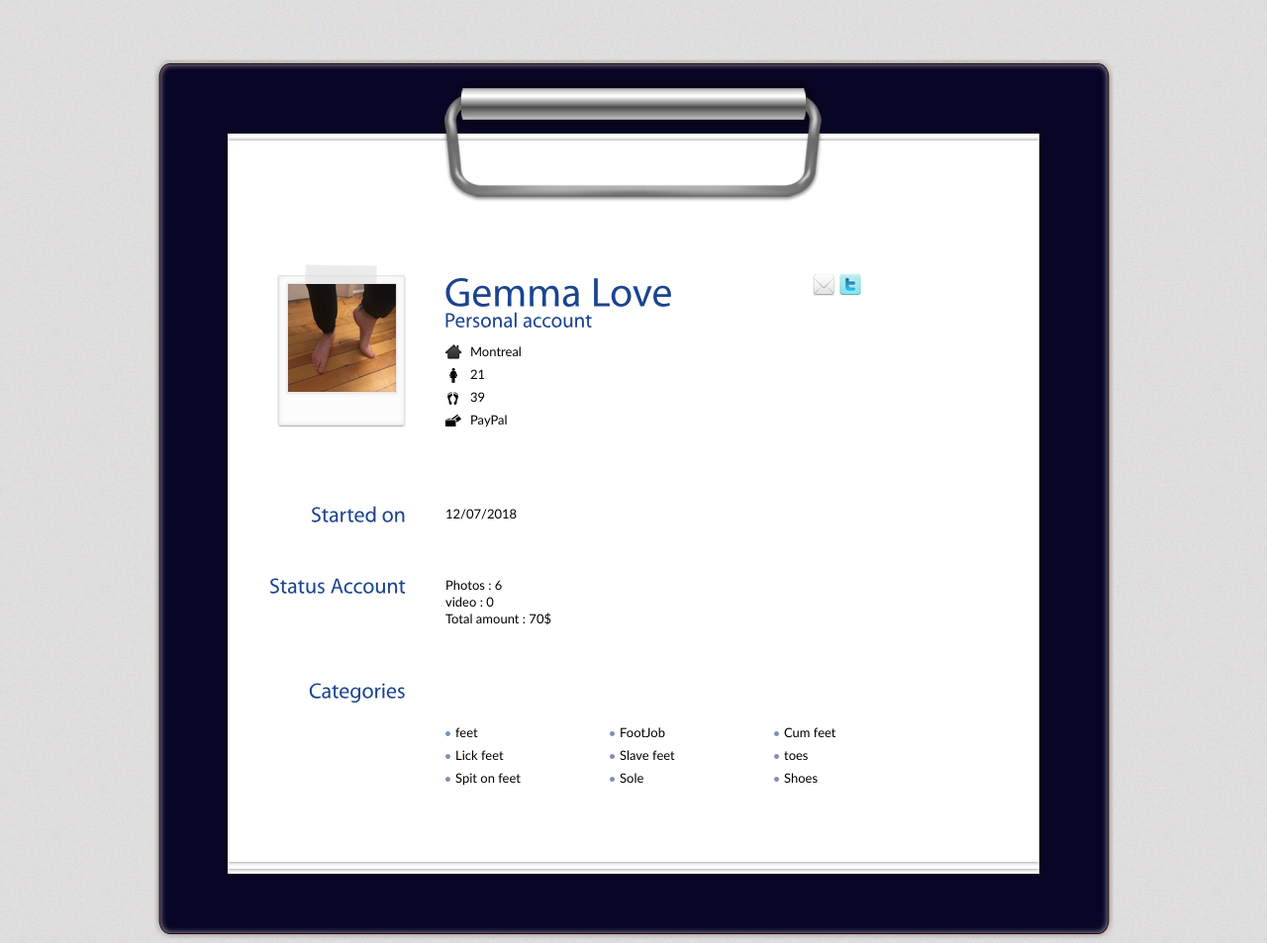
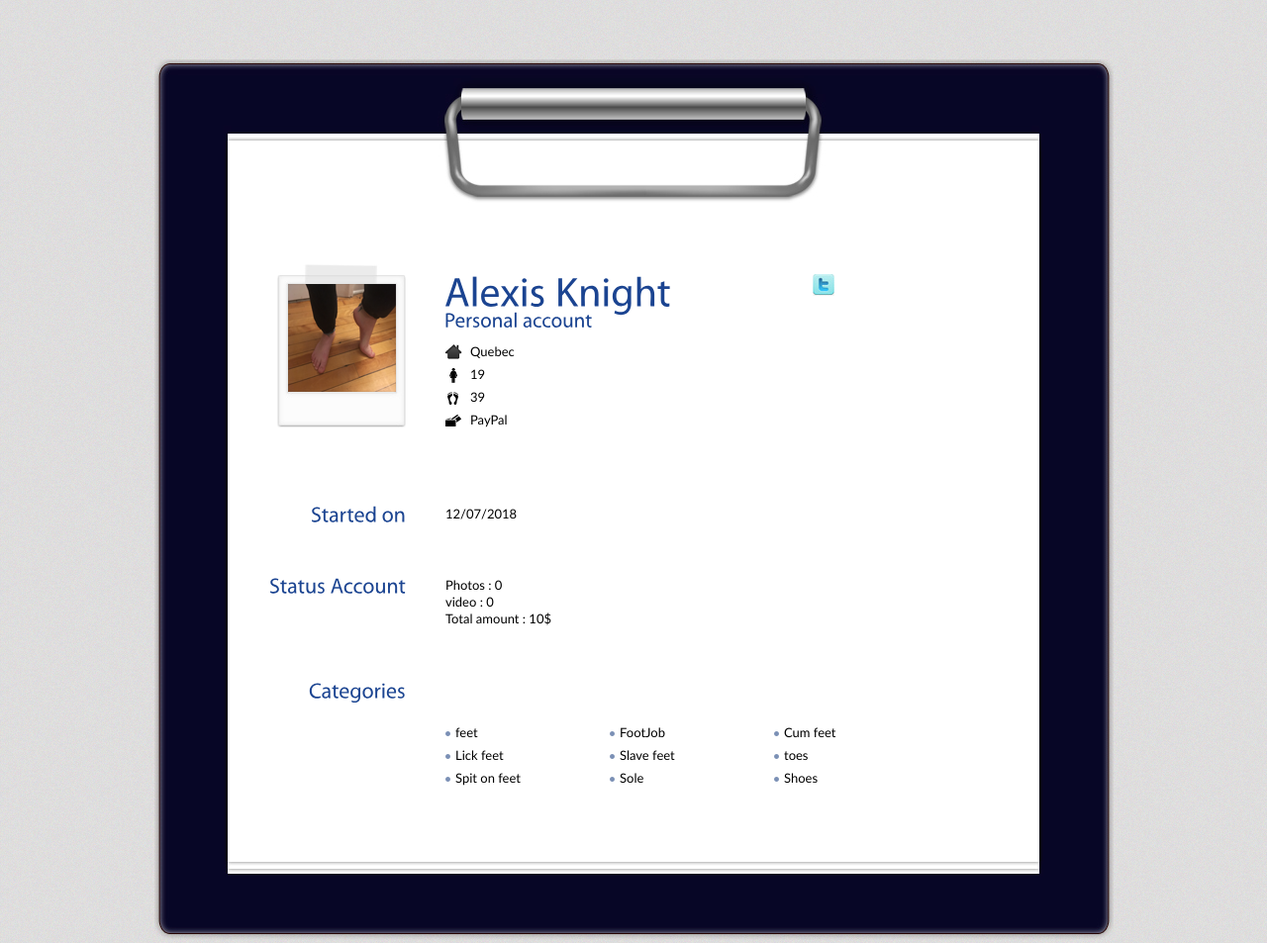
Before and after one commit to MegaFeet/Alexis-Knight, a plain HTML site: page index.html in a window 1280 px wide. Shown: the top 953 px of the page at 99% size. Drawn offline with Linux system fonts and the light colour scheme.

Commit message:
Update index.html

```diff
--- a/index.html
+++ b/index.html
@@ -2,7 +2,7 @@
 <html xmlns="http://www.w3.org/1999/xhtml">
 <head>
 <meta http-equiv="Content-Type" content="text/html; charset=UTF-8" />
-<title>Gemma Love</title>
+<title>Alexis Knight</title>
 <link type="text/css" rel="stylesheet" href="css/blue.css" />
 <link type="text/css" rel="stylesheet" href="css/print.css" media="print"/>
 <!--[if IE 7]>
@@ -37,11 +37,11 @@
           <!-- End Image -->
           <!-- Begin Personal Information -->
           <div class="self">
-            <h1 class="name">Gemma Love<br />
+            <h1 class="name">Alexis Knight<br />
               <span>Personal account</span></h1>
             <ul>
-	      <li class="ad">Montreal</li>
-              <li class="web">21</li>
+	      <li class="ad">Quebec</li>
+              <li class="web">19</li>
               <li class="tel"> 39 </li>
               <li class="mail">PayPal</li>
 
@@ -53,7 +53,6 @@
           <!-- Begin Social -->
           <div class="social">
 <ul>
-<li><a class='north' id="contact" href="https://goo.gl/2c1zma" title="Contact Me"><img src="images/icn-contact.jpg" alt="" /></a></li>
 <li><a class='north' href="https://twitter.com/slave4your" title="Twitter"><img src="images/icn-twitter.jpg" alt="" /></a></li>
 
 </ul>
@@ -69,9 +68,9 @@
         <!-- Begin 1st Row -->
         <div class="entry">
           <h2>Status Account</h2>
-	 <p>  Photos : 6 </p>
+	 <p>  Photos : 0 </p>
 	<p>  video : 0 </p>
-	<p> Total amount : 70$ </p>
+	<p> Total amount : 10$ </p>
 
         </div>
 
```
